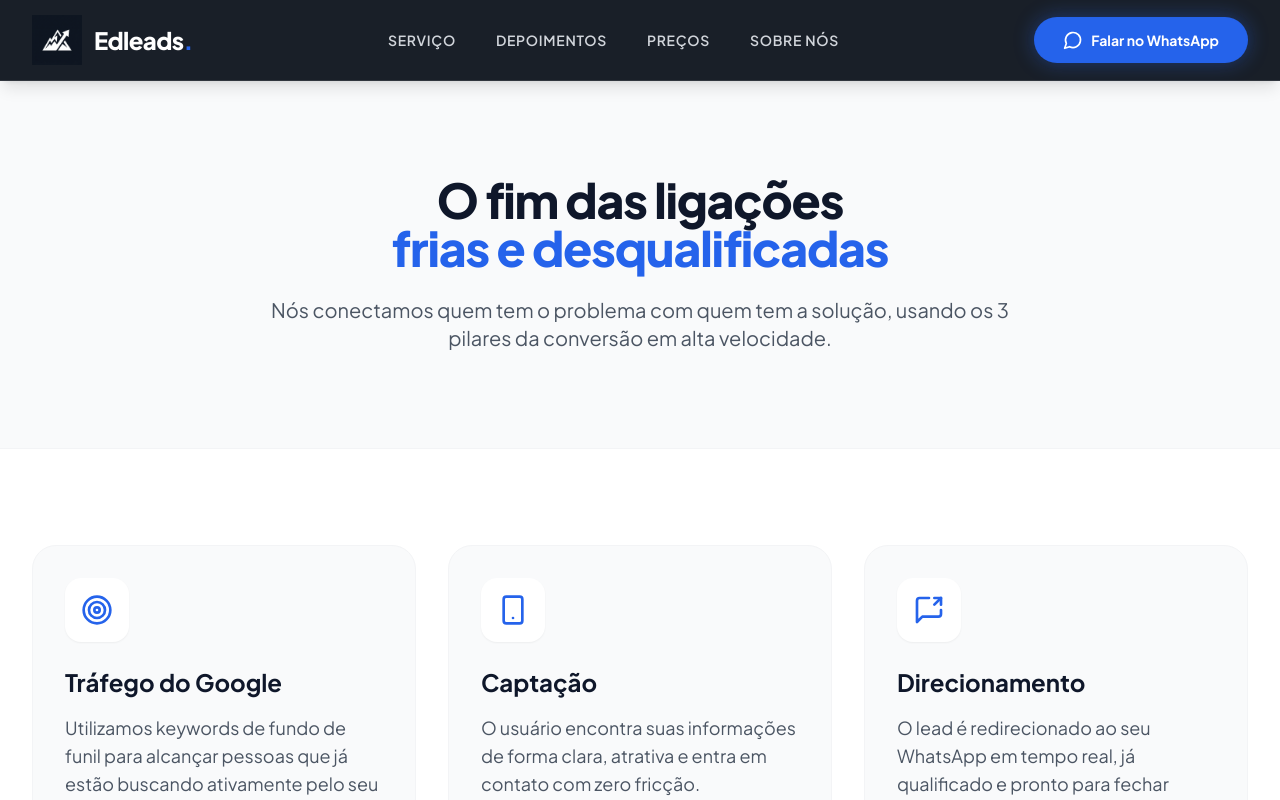
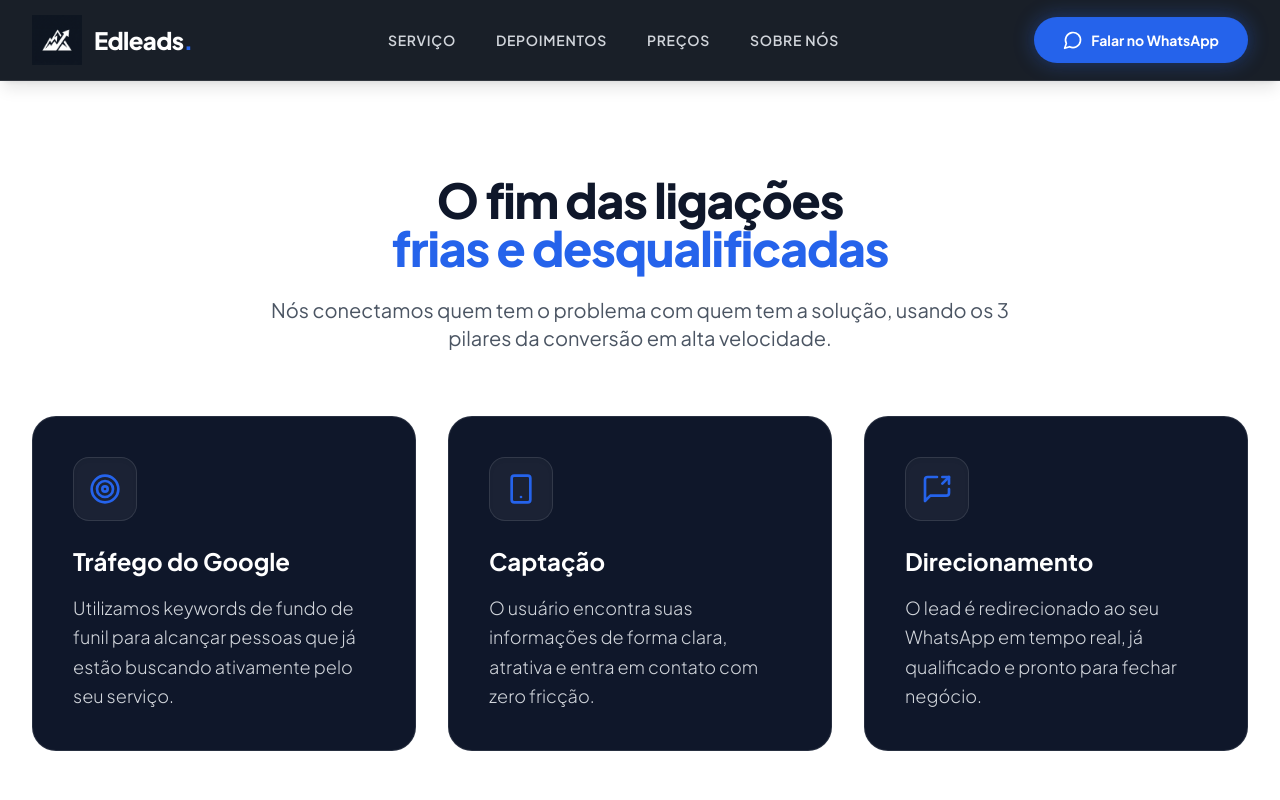
Before and after one commit to edgar-avila02/edleads, a React (Vite) app: page /servicos in a window 1280 px wide. Shown: the top 800 px of the page. Built offline with nearby package versions, Linux system fonts and the light colour scheme.

Commit message:
style: ajuste no design dos cards de servico e reducao de espacamento

```diff
--- a/src/pages/ServicosPage.tsx
+++ b/src/pages/ServicosPage.tsx
@@ -24,7 +24,7 @@ const ServicosPage = () => {
   return (
     <main className="pt-20">
       {/* Hero */}
-      <section className="bg-gray-50 py-24 px-4 sm:px-6 lg:px-8 border-b border-gray-100">
+      <section className="bg-white pt-24 pb-8 px-4 sm:px-6 lg:px-8">
         <div className="max-w-7xl mx-auto text-center">
           <h1 className="text-4xl md:text-5xl font-extrabold text-corporate-dark mb-6 tracking-tight">O fim das ligações <br className="hidden md:block"/><span className="text-corporate-blueAccent">frias e desqualificadas</span></h1>
           <p className="text-xl text-gray-600 max-w-3xl mx-auto">
@@ -34,16 +34,16 @@ const ServicosPage = () => {
       </section>
 
       {/* Pilares */}
-      <section className="py-24 px-4 sm:px-6 lg:px-8 bg-white">
+      <section className="pt-8 pb-24 px-4 sm:px-6 lg:px-8 bg-white">
         <div className="max-w-7xl mx-auto space-y-16">
           <div className="grid md:grid-cols-3 gap-8">
             {pillars.map((pillar, index) => (
-              <div key={index} className="bg-gray-50 p-8 rounded-3xl border border-gray-100 hover:shadow-lg transition-all">
-                <div className="w-16 h-16 bg-white rounded-2xl flex items-center justify-center mb-6 shadow-sm">
+              <div key={index} className="bg-corporate-dark p-10 rounded-3xl border border-white/10 hover:shadow-[0_10px_40px_rgba(37,99,235,0.15)] transition-all transform hover:-translate-y-2 group">
+                <div className="w-16 h-16 bg-white/5 rounded-2xl flex items-center justify-center mb-6 border border-white/10 shadow-inner group-hover:scale-110 transition-transform duration-500">
                   {pillar.icon}
                 </div>
-                <h2 className="text-2xl font-bold text-corporate-dark mb-4">{pillar.title}</h2>
-                <p className="text-lg text-gray-600">{pillar.description}</p>
+                <h2 className="text-2xl font-bold text-white mb-4">{pillar.title}</h2>
+                <p className="text-lg text-gray-300 font-light leading-relaxed">{pillar.description}</p>
               </div>
             ))}
           </div>
```
